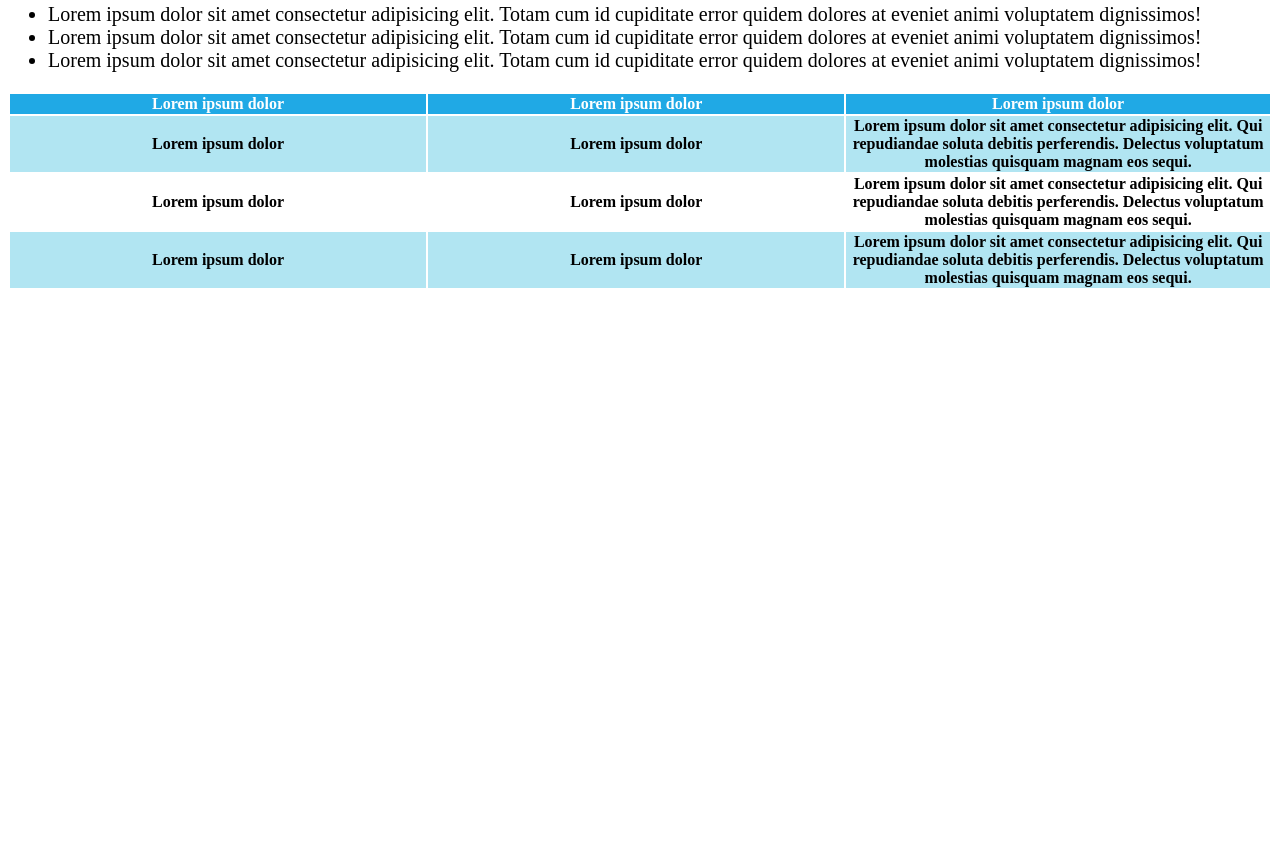
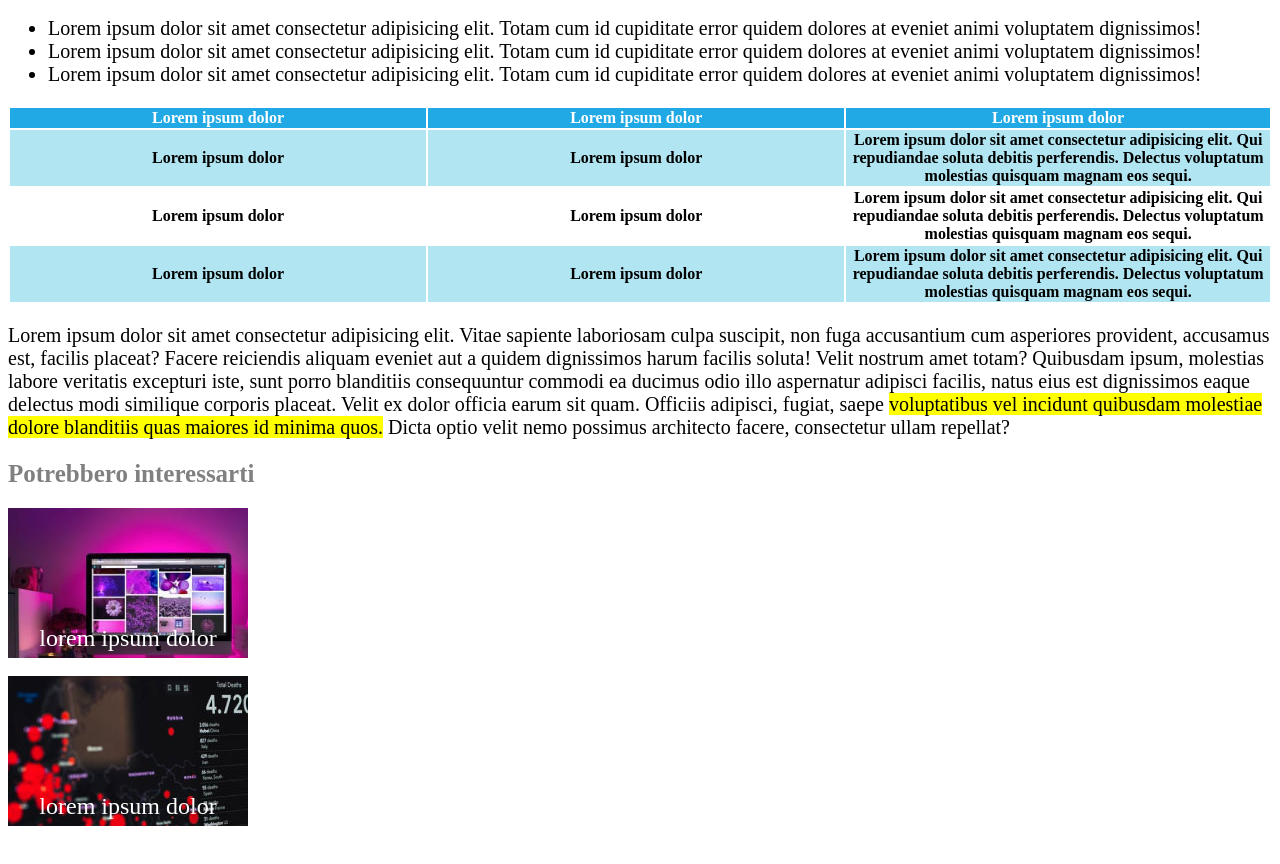
Before and after one commit to MattiaM99/html-css-booleaner, a plain HTML site: page index.html in a window 1280 px wide. Shown: the part 1310-2174 px from the top of the page. Before the commit the page ends 1608 px from the top, so only its background shows below. Drawn offline with Linux system fonts and the light colour scheme.

Commit message:
commit fine progetto

```diff
--- a/css/style.css
+++ b/css/style.css
@@ -16,7 +16,7 @@ h1 {
 }
 h2 {
    color: grey;
-   font-size: 20px;
+   font-size: 25px;
 }
  .nome{
    color: lightskyblue;
@@ -57,3 +57,26 @@ h1 {
 .riga3 {
     background-color: #B1E5F2;
 }
+#fotomonitor{
+  margin: 0px;
+  color: white;
+  background-image: url(../img/monitor.jpg);
+  font-size: 150%;
+  font-weight: normal;
+  line-height: 260px;
+  text-align: center;
+  width: 240px;
+  height: 150px;
+}
+#fotografico{
+  margin: 0px;
+  color: white;
+  background-image: url(../img/graph.jpg);
+  font-size: 150%;
+  font-weight: normal;
+  line-height: 260px;
+  text-align: center;
+  width: 240px;
+  height: 150px;
+
+}
--- a/index.html
+++ b/index.html
@@ -22,8 +22,8 @@
       Scritto da<span class="nome"> The Booleaner</span> <br> il 10/10/2020
     </h2>
     <div>
-      <img class="tim1" src="img/tim-1.jpg" alt="">
-      <img class="tim2" src="img/tim-2.jpg" alt="">
+      <img class="tim1" src="img/tim-1.jpg" alt="tim-1">
+      <img class="tim2" src="img/tim-2.jpg" alt="tim-2">
     </div>
     <div>
       1st photo: John S. and James L. Knight Foundation, by Scott Henrichsen <br>
@@ -86,14 +86,15 @@
           </td>
         </tr>
       </tbody>
-      <tfoot>
-
-      </tfoot>
     </table>
-
+    <p>
+     Lorem ipsum dolor sit amet consectetur adipisicing elit. Vitae sapiente laboriosam culpa suscipit, non fuga accusantium cum asperiores provident, accusamus est, facilis placeat? Facere reiciendis aliquam eveniet aut a quidem dignissimos harum facilis soluta! Velit nostrum amet totam? Quibusdam ipsum, molestias labore veritatis excepturi iste, sunt porro blanditiis consequuntur commodi ea ducimus odio illo aspernatur adipisci facilis, natus eius est dignissimos eaque delectus modi similique corporis placeat. Velit ex dolor officia earum sit quam. Officiis adipisci, fugiat, saepe <span class="giallo"> voluptatibus vel incidunt quibusdam molestiae dolore blanditiis quas maiores id minima quos.</span> Dicta optio velit nemo possimus architecto facere, consectetur ullam repellat?
+    </p>
   </main>
   <footer>
-
+    <h2>Potrebbero interessarti</h2>
+    <h3 id="fotomonitor">lorem ipsum dolor</h3> <br>
+    <h3 id="fotografico">lorem ipsum dolor</h3>
   </footer>
 </body>
 </html>
```
Lines whose indentation alone changed are shown as unchanged.
